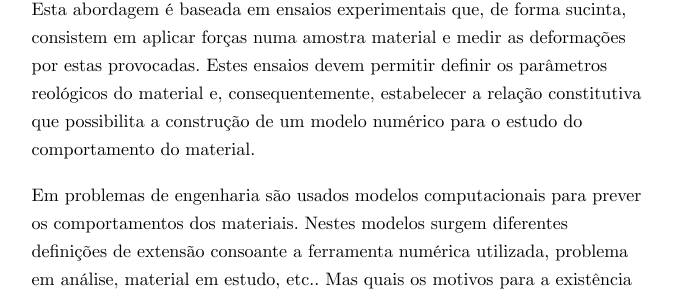
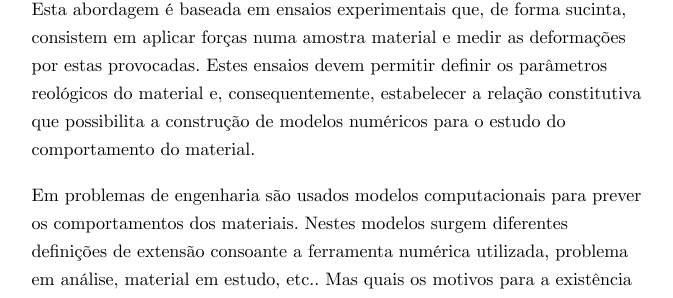
Before and after one commit to gonhen/gonhen.github.io, a Jekyll site: the page built from _posts/2019-10-11-deformation.md, in a window 1280 px wide and 900 px high. Shown: the part 436-734 px from the top of the window, without its empty margins (301-974 px from the left). Built offline with Jekyll 4.4.1, drawn with Linux system fonts in a browser that asks for light colours; some web fonts are replaced; formulas are drawn with MathJax 3; some of the changed text lies outside the part shown.

Commit message:
alteração na introdução

```diff
--- a/_posts/2019-10-11-deformation.md
+++ b/_posts/2019-10-11-deformation.md
@@ -17,7 +17,7 @@ abordagem é baseada em ensaios experimentais que, de forma sucinta, consistem e
 aplicar forças numa amostra material e medir as deformações por estas
 provocadas. Estes ensaios devem permitir definir os parâmetros reológicos do
 material e, consequentemente, estabelecer a relação constitutiva que
-possibilita a construção de um modelo numérico para o estudo do comportamento do
+possibilita a construção de modelos numéricos para o estudo do comportamento do
 material.
 
 Em problemas de engenharia são usados modelos computacionais para
```
